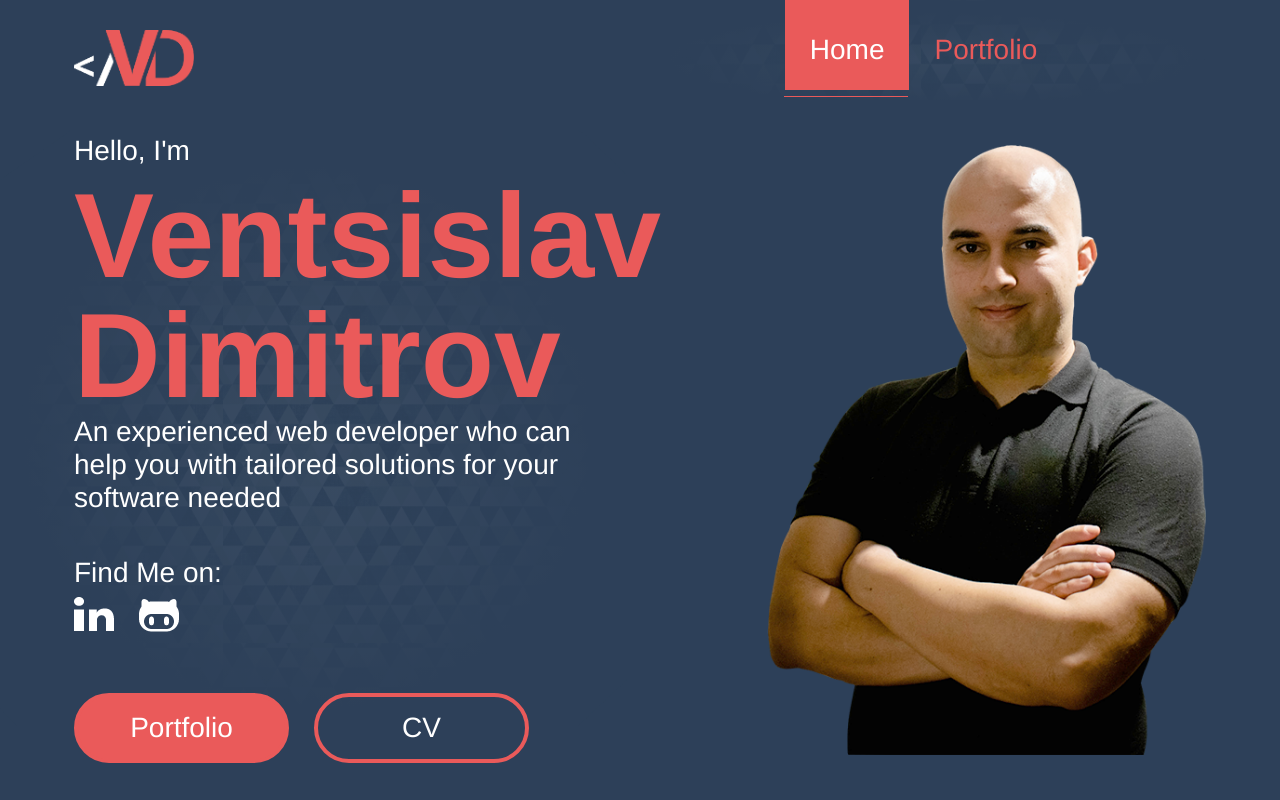
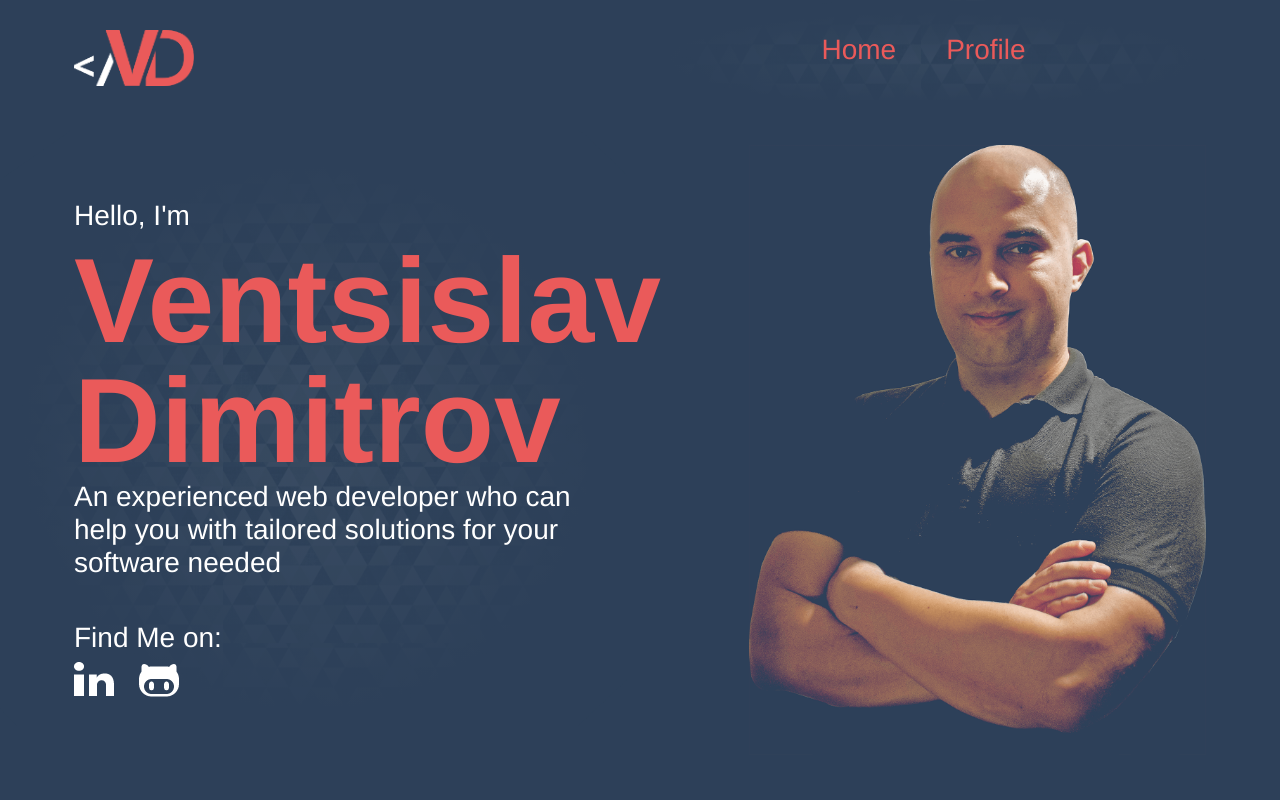
Before and after one commit to ventsi34/ventsi.net, a Gatsby site: page / in a window 1280 px wide. Built offline with nearby package versions, Linux system fonts and the light colour scheme; Gatsby itself is replaced by a stand-in of ours; some packages are replaced by stand-ins of ours; a web font is replaced by a local one.

Commit message:
Chnaged index page main image and fixed some menu styles

```diff
--- a/src/components/Header/Header.jsx
+++ b/src/components/Header/Header.jsx
@@ -1,51 +1,10 @@
-import React, { Component } from 'react';
+import React from 'react';
 import PropTypes from 'prop-types';
 import SEO from '../SEO';
+import MainMenu from '../MainMenu/MainMenu';
 import './header.scss';
 
-const ACTIVE_MENU_CLASS = 'active';
-const UNITS = 'px';
-
-class Header extends Component {
-  constructor(props) {
-    super(props);
-    this.menu = React.createRef();
-    this.stripe = React.createRef();
-  }
-
-  componentDidMount() {
-    this.setStripToActiveMenu();
-  }
-
-  setStripToActiveMenu = () => {
-    const currentEl = Object.values(this.menu.current.childNodes)
-      .find((el) => el.classList.contains(ACTIVE_MENU_CLASS));
-
-    if (currentEl) {
-      this.positionMenuStrip(currentEl);
-    }
-  }
-
-  setStripToHoverMenu = (ev) => {
-    const currentEl = ev.target;
-
-    if (currentEl) {
-      this.positionMenuStrip(currentEl);
-    }
-  }
-
-  positionMenuStrip = (currentEl) => {
-    const menuDimensions = this.menu.current.getBoundingClientRect();
-    const dimensions = currentEl.getBoundingClientRect();
-    this.stripe.current.style.width = Math.floor(dimensions.width) + UNITS;
-    this.stripe.current.style.left = (Math.floor(dimensions.left)
-      - Math.floor(menuDimensions.left)) + UNITS;
-    this.stripe.current.style.display = 'block';
-  }
-
-  render() {
-    const { title, description } = this.props;
-    return (
+const Header = ({ title, description }) => (
   <>
     <SEO
       title={title}
@@ -55,18 +14,10 @@ class Header extends Component {
       <div className="logo-wrapper">
         <a href="/"><img src="../../images/ventsi-logo.png" alt="ventsi.net logo" /></a>
       </div>
-          <nav>
-            <ul ref={this.menu} onMouseLeave={this.setStripToActiveMenu}>
-              <li onMouseEnter={this.setStripToHoverMenu} className={ACTIVE_MENU_CLASS}><a href="/">Home</a></li>
-              <li onMouseEnter={this.setStripToHoverMenu}><a href="/">Portfolio</a></li>
-            </ul>
-            <div ref={this.stripe} className="hover-stripe">&nbsp;</div>
-          </nav>
+      <MainMenu />
     </header>
   </>
 );
-  }
-}
 
 Header.propTypes = {
   title: PropTypes.string,
--- a/src/components/Header/header.scss
+++ b/src/components/Header/header.scss
@@ -12,62 +12,4 @@
     padding-top: 3rem;
     z-index: 2;
   }
-
-  nav {
-    position: relative;
-    float: right;
-
-    ul {
-      position: relative;
-      min-width: 56.5rem;
-      text-align: center;
-      margin: 0;
-      padding: 0;
-      list-style: none;
-      z-index: 2;
-
-      li {
-        position: relative;
-        display: inline-block;
-
-        a {
-          display: inline-block;
-          padding: 4rem 2.5rem 3rem;
-          color: $color-2;
-          text-decoration: none;
-          font-size: 2.8rem;
-          line-height: 2rem;
-        }
-
-        &.active {
-          background-color: $color-2;
-          a { color: $color-3; }
-        }
-      }
-    }
-
-    .hover-stripe {
-      position: absolute;
-      left: 0;
-      bottom: -0.7rem;
-      content: '';
-      display: none;
-      height: 0.1rem;
-      background: $color-2;
-      z-index: 3;
-      transition: all 300ms linear;
-    }
-  }
-
-  &:before {
-    position: absolute;
-    right: 0;
-    display: block;
-    width: 56.5rem;
-    height: 11.9rem;
-    content: '';
-    background: url('../../../static/images/menu-focus.png') no-repeat 0 0;
-    opacity: 0.6;
-    z-index: 1;
-  }
 }
--- /dev/null
+++ b/src/components/MainMenu/MainMenu.jsx
@@ -0,0 +1,81 @@
+import React, { Component } from 'react';
+import { StaticQuery, graphql, Link } from 'gatsby';
+import './main-menu.scss';
+
+const ACTIVE_MENU_CLASS = 'active';
+const UNITS = 'px';
+const getMenuData = graphql`
+{
+  markdownRemark(frontmatter: { name: { eq: "main-menu" } }) {
+    frontmatter {
+      menu {
+        title
+        link
+      }
+    }
+  }
+}
+`;
+
+class MainMenu extends Component {
+  constructor(props) {
+    super(props);
+    this.menu = React.createRef();
+    this.stripe = React.createRef();
+  }
+
+  componentDidMount() {
+    this.setStripToActiveMenu();
+  }
+
+  setStripToActiveMenu = () => {
+    const currentEl = Object.values(this.menu.current.childNodes)
+      .find((el) => el.classList.contains(ACTIVE_MENU_CLASS));
+
+    if (currentEl) {
+      this.positionMenuStrip(currentEl);
+    }
+  }
+
+  setStripToHoverMenu = (ev) => {
+    const currentEl = ev.target;
+
+    if (currentEl) {
+      this.positionMenuStrip(currentEl);
+    }
+  }
+
+  positionMenuStrip = (currentEl) => {
+    const menuDimensions = this.menu.current.getBoundingClientRect();
+    const dimensions = currentEl.getBoundingClientRect();
+    this.stripe.current.style.width = Math.floor(dimensions.width) + UNITS;
+    this.stripe.current.style.left = (Math.floor(dimensions.left)
+      - Math.floor(menuDimensions.left)) + UNITS;
+    this.stripe.current.style.display = 'block';
+  }
+
+  render() {
+    return (
+      <StaticQuery
+        query={getMenuData}
+        render={({ markdownRemark }) => (
+          <nav>
+            <ul ref={this.menu} onMouseLeave={this.setStripToActiveMenu}>
+              { markdownRemark.frontmatter.menu.map((item) => (
+                <li
+                  key={item.title}
+                  onMouseEnter={this.setStripToHoverMenu}
+                >
+                  <Link to={item.link} activeClassName={ACTIVE_MENU_CLASS}>{ item.title }</Link>
+                </li>
+              )) }
+            </ul>
+            <div ref={this.stripe} className="hover-stripe">&nbsp;</div>
+          </nav>
+        )}
+      />
+    );
+  }
+}
+
+export default MainMenu;
--- /dev/null
+++ b/src/components/MainMenu/main-menu.scss
@@ -0,0 +1,61 @@
+@import '../../styles/variables';
+
+#header {
+  nav {
+    position: relative;
+    float: right;
+
+    ul {
+      position: relative;
+      min-width: 56.5rem;
+      text-align: center;
+      margin: 0;
+      padding: 0;
+      list-style: none;
+      z-index: 2;
+
+      li {
+        position: relative;
+        display: inline-block;
+
+        a {
+          display: inline-block;
+          padding: 4rem 2.5rem 3rem;
+          color: $color-2;
+          text-decoration: none;
+          font-size: 2.8rem;
+          line-height: 2rem;
+        }
+
+        &.active {
+          background-color: $color-2;
+          a { color: $color-3; }
+        }
+      }
+    }
+
+    .hover-stripe {
+      position: absolute;
+      left: 0;
+      bottom: -0.7rem;
+      content: '';
+      display: none;
+      height: 0.1rem;
+      background: $color-2;
+      z-index: 3;
+      transition: all 300ms linear;
+    }
+  }
+
+  &:before {
+    position: absolute;
+    right: 0;
+    display: block;
+    width: 56.5rem;
+    height: 11.9rem;
+    content: '';
+    background: url('../../../static/images/menu-focus.png') no-repeat 0 0;
+    opacity: 0.6;
+    z-index: 1;
+  }
+}
--- a/src/pages/index.jsx
+++ b/src/pages/index.jsx
@@ -1,5 +1,5 @@
 import React from 'react';
-import { StaticQuery, graphql, Link } from 'gatsby';
+import { StaticQuery, graphql } from 'gatsby';
 
 import { Layout, SocialMenu } from '../components';
 import './index.scss';
@@ -46,14 +46,9 @@ export default () => (
             <SocialMenu
               menu={markdownRemark.frontmatter.socialIcons}
             />
-            <div className="buttons-wrapper">
-              {markdownRemark.frontmatter.buttons.map(({ name, link, classes }) => (
-                <Link key={name} to={link} className={classes}>{ name }</Link>
-              ))}
-            </div>
           </div>
           <div className="image-wrapper">
-            <img src="../images/ventsi-main-image-new.png" alt="Ventsislav Dimitrov" />
+            <img src="../images/ventsi-image.png" alt="Ventsislav Dimitrov" />
           </div>
         </div>
       </Layout>
--- /dev/null
+++ b/src/pagesData/main-menu.md
@@ -0,0 +1,8 @@
+---
+name: "main-menu"
+menu:
+    - title: "Home"
+      link: "/"
+    - title: "Profile"
+      link: "/profile"
+---
```
Also changed, not shown: static/images/ventsi-image.png (added). Lines whose indentation alone changed are shown as unchanged.
